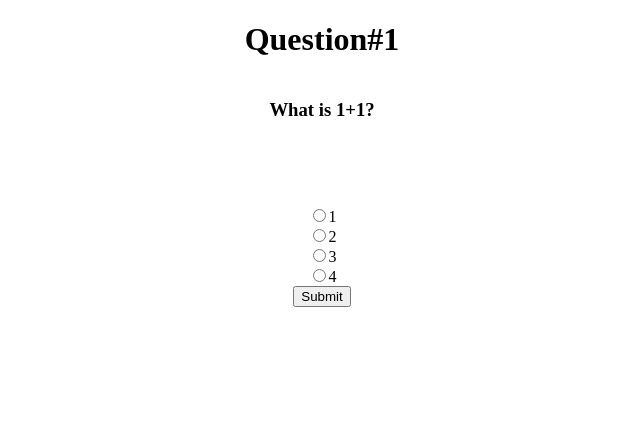
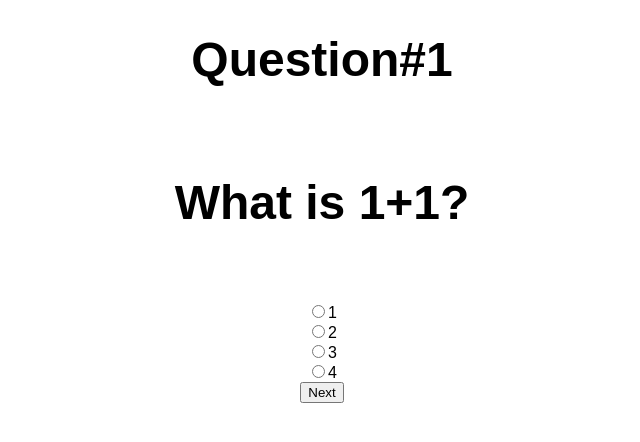
Before and after one commit to Parikshit-Hooda/quiz-app, a plain HTML site: page index.html in a window 1280 px wide. Shown: the whole page, without its empty margins (318-958 px from the left). Drawn offline with Linux system fonts and the light colour scheme.

Commit message:
finished app functions

```diff
--- a/index.html
+++ b/index.html
@@ -3,21 +3,23 @@
 <head>
 	<link rel="stylesheet" type="text/css" href="style.css">
 	<script type="text/javascript" src="script.js"></script>
+	<link href='https://fonts.googleapis.com/css?family=Open+Sans' rel='stylesheet' type='text/css'>
 	<title>Quiz App</title>
 </head>
-<body>
-	<div class="question">
-		<h1 id="questionNum">Question#</h1>
-			<h3 id="question"></h3>
+<body onload="choices()">
+	<h1 class="score"></h1>
+	<div class="header">
+		<h1 class="questionNumber"></h1>
+			<h2 class="question"></h2>
 	</div>
 
-	<form name="answers">
-		<div class="choices">
-			<input type="radio" name="choice1" value="0"><label id="choice1"></label><br>
-			<input type="radio" name="choice2" value="1"><label id="choice2"></label><br>
-			<input type="radio" name="choice3" value="2"><label id="choice3"></label><br>
-			<input type="radio" name="choice4" value="3"><label id="choice4"></label><br>
-			<input type="submit" value="Submit" onclick="correctAnswer()">
+	<form name="form1">
+		<div class="answers">
+			<input type="radio" name="radioChoice"><label></label><br>
+			<input type="radio" name="radioChoice"><label></label><br>
+			<input type="radio" name="radioChoice"><label></label><br>
+			<input type="radio" name="radioChoice"><label></label><br>
+			<button type="button" onclick="next()">Next</button>
 		</div>
 	</form>
 </body>
--- a/script.js
+++ b/script.js
@@ -1,4 +1,4 @@
-function ready(fn) {
+/* function ready(fn) {
   if (document.readyState != 'loading'){
     fn();
   } else {
@@ -6,31 +6,66 @@ function ready(fn) {
   }
 }
 
-function changeChoices() {
-	var questions = [
-	{question: 'What is 1+1?',
-	choices:[1, 2, 3, 4],
-	correct:1},
-	{question: 'What is 2+2?',
-	choices:[2, 3, 4, 5],
-	correct:2}
+ready(choices);
+
+*/
+
+var content =
+[
+	{question: 'What is 1+1?', choices: [1, 2, 3, 4], correct: 1},
+	{question: 'What is 2+2?', choices: [2, 3, 4, 5], correct: 2},
+	{question: 'What is 2+3?', choices: [2, 's', 4, 5], correct: 2},
+	{question: 'What is 2+4?', choices: [2, 's', 4, 5], correct: 2},
+	{question: 'What is 2+5?', choices: [2, 3, 'z', 5], correct: 2},
 ];
-	document.getElementById('questionNum').innerHTML += 1;
 
-	document.getElementById('question').innerHTML = questions[0]['question'];
+var x = 0;
+var y = 1;
+var score = 0;
 
-	document.getElementById('choice1').innerHTML = questions[0]['choices'][0];
-	document.getElementById('choice2').innerHTML = questions[0]['choices'][1];
-	document.getElementById('choice3').innerHTML = questions[0]['choices'][2];
-	document.getElementById('choice4').innerHTML = questions[0]['choices'][3];
-}
+function choices() {
 
-function correctAnswer() {
-	if (document.answers.choice2.checked === true) {
-		alert('correct');
+	if (content[x] === undefined) {
+		document.querySelector('.score').textContent = 'Score: ' + score;
+		document.form1.style.visibility = 'hidden';
+		document.querySelector('.header').style.visibility = 'hidden';
+
 	} else {
-		alert('wrong');
+
+		var questionNumber = document.querySelector('.questionNumber');
+		questionNumber.textContent = 'Question#' + y;
+
+		var question = document.querySelector('.question');
+		question.textContent = content[x]['question'];
+
+		var choices = document.querySelectorAll('label');
+		for (var i = 0; i < choices.length; i++) {
+			choices[i].textContent = content[x]['choices'][i];
+		}
 	}
 }
 
-ready(changeChoices);
+function next() {
+	var inputs = document.querySelectorAll('input');
+
+	if (content[x] === undefined) {
+		return false;
+	}
+
+	else if (inputs[0].checked !== true && inputs[1].checked !== true && inputs[2].checked !== true && inputs[3].checked !== true) {
+		alert('Please select an answer');
+
+	} else {
+		for (var i = 0; i < inputs.length; i++) {
+			if (inputs[i].checked === true && i === content[x]['correct']) {
+				score++;
+			}
+			inputs[i].checked = false;
+		}
+
+		x++;
+		y++;
+		choices();
+
+	}
+}
--- a/style.css
+++ b/style.css
@@ -1,15 +1,18 @@
 body {
 	text-align: center;
+	font-family: sans-serif;
 }
-.question {
+.header h1 {
+	font-size: 3em;
+}
+.header h2 {
+	padding: 1em;
+	font-size: 3em;
+}
+.answers {
+	font-size: 1em;
+	margin-top: -1em;
+}
+.answers label {
 
 }
-.question h3 {
-	padding: 1em;
-}
-.choices {
-	padding: 3em;
-}
-.choices input {
-
-}
```
